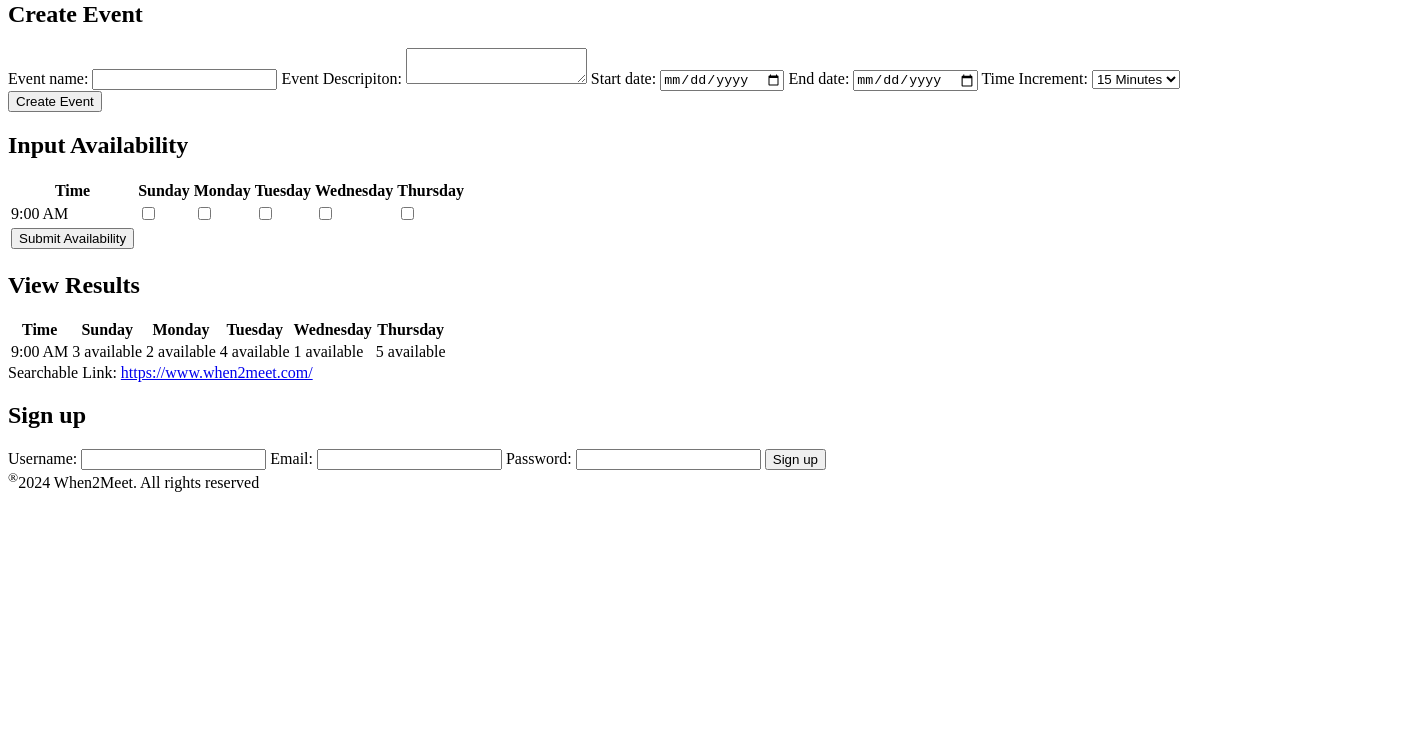
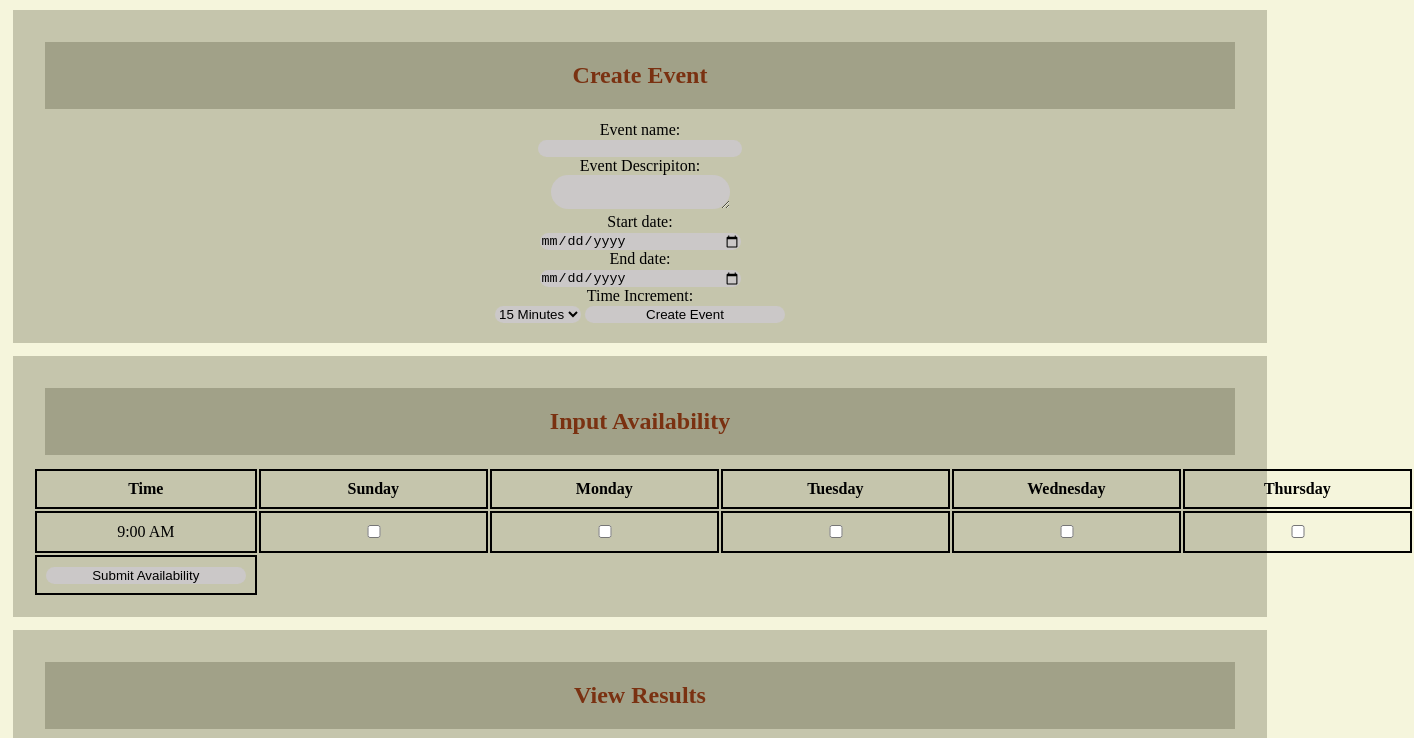
Before and after one commit to Memeedo/Second-Activity, a plain HTML site: page index.html in a window 1280 px wide. Shown: the part 171-909 px from the top of the page, 1414 px wide, since content can reach past the window. Before the commit the page ends 800 px from the top, so only its background shows below. Drawn offline with Linux system fonts and the light colour scheme.

Commit message:
Update index.html

```diff
--- a/index.html
+++ b/index.html
@@ -5,9 +5,12 @@
     <meta charset="UTF-8">
     <meta name="viewport" content="width=device-width, initial-scale=1.0">
     <title>Second Activity</title>
+
+    <link rel="stylesheet" href="When2Meet clone.css">
 </head>
 
 <body>
+    <nav id="NavBar">
 
         <h1>When2Meet</h1>
 
@@ -20,20 +23,25 @@
 
         </ul>
 
+    </nav>
+
+
+    <div id="event">
+
 
         <h2 id="event">Create Event</h2>
 
-    <form action="">
-        <label for="eventname">Event name:</label>
-        <input type="text" name="eventname" required>
+        <form action="" id="CreateEvent" >
+            <label for="eventname" >Event name:</label>
+            <input type="text" name="eventname" class="createClass" required>
             <label for="eventdes">Event Descripiton: </label>
-        <textarea name="eventdes" id="" required></textarea>
+            <textarea name="eventdes" id="" class="createClass" required></textarea>
             <label for="startdate">Start date: </label>
-        <input type="date" name="startdate" required>
+            <input type="date" name="startdate" class="createClass" required>
             <label for="enddate">End date: </label>
-        <input type="date" name="enddate" required>
+            <input type="date" name="enddate" class="createClass" required>
             <label for="timeincrement">Time Increment: </label>
-        <select name="timeincrement" id="" required>
+            <select name="timeincrement" id="" class="createClass" required>
                 <option value="15">15 Minutes</option>
                 <option value="30">30 Minutes</option>
                 <option value="45">45 Minutes</option>
@@ -42,14 +50,17 @@
 
             </select>
 
-        <input type="submit" value="Create Event">
+            <input type="submit" value="Create Event" class="createClass">
 
         </form>
 
+    </div>
 
+
+    <div id="IA">
         <h2 id="IA">Input Availability</h2>
 
-    <table id="IA">
+        <table id="IA_table">
 
 
             <form action="">
@@ -91,10 +102,16 @@
 
 
 
+    </div>
+
+
+
+     <div id="VR">
+
 
         <h2 id="VR">View Results</h2>
 
-    <table id="VR">
+        <table id="VR_table">
 
             <tr>
                 <th>Time</th>
@@ -124,26 +141,41 @@
         </table>
 
 
-    <label for="link">Searchable Link: </label>
-    <a href="link">https://www.when2meet.com/</a>
+
+
+     </div>
+
+
+
+    <label for="link" id="the_link">Searchable Link: </label>
+    <a href="link" id="the_link">https://www.when2meet.com/</a>
+
+
+    <div id="SU">
 
         <h2 id="SU">Sign up</h2>
 
-    <form action="">
+        <form action="" id="submit_form">
 
 
-        <label for="username">Username: </label>
-        <input type="text" name="username">
-        <label for="email">Email: </label>
-        <input type="email" name="email">
-        <label for="password">Password: </label>
-        <input type="password" name="password">
+            <label for="username" class="su_class">Username: </label>
+            <input type="text" name="username" class="su_class">
+            <label for="email" class="su_class">Email: </label>
+            <input type="email" name="email" class="su_class">
+            <label for="password" class="su_class">Password: </label>
+            <input type="password" name="password" class="su_class">
 
-        <input type="submit" value="Sign up">
+            <input type="submit" value="Sign up" class="su_class" id="submit_button" >
 
 
 
         </form>
+
+
+
+
+
+    </div>
 
     <footer><sup>®</sup>2024 When2Meet. All rights reserved</footer>
 
```
Lines whose indentation alone changed are shown as unchanged.
